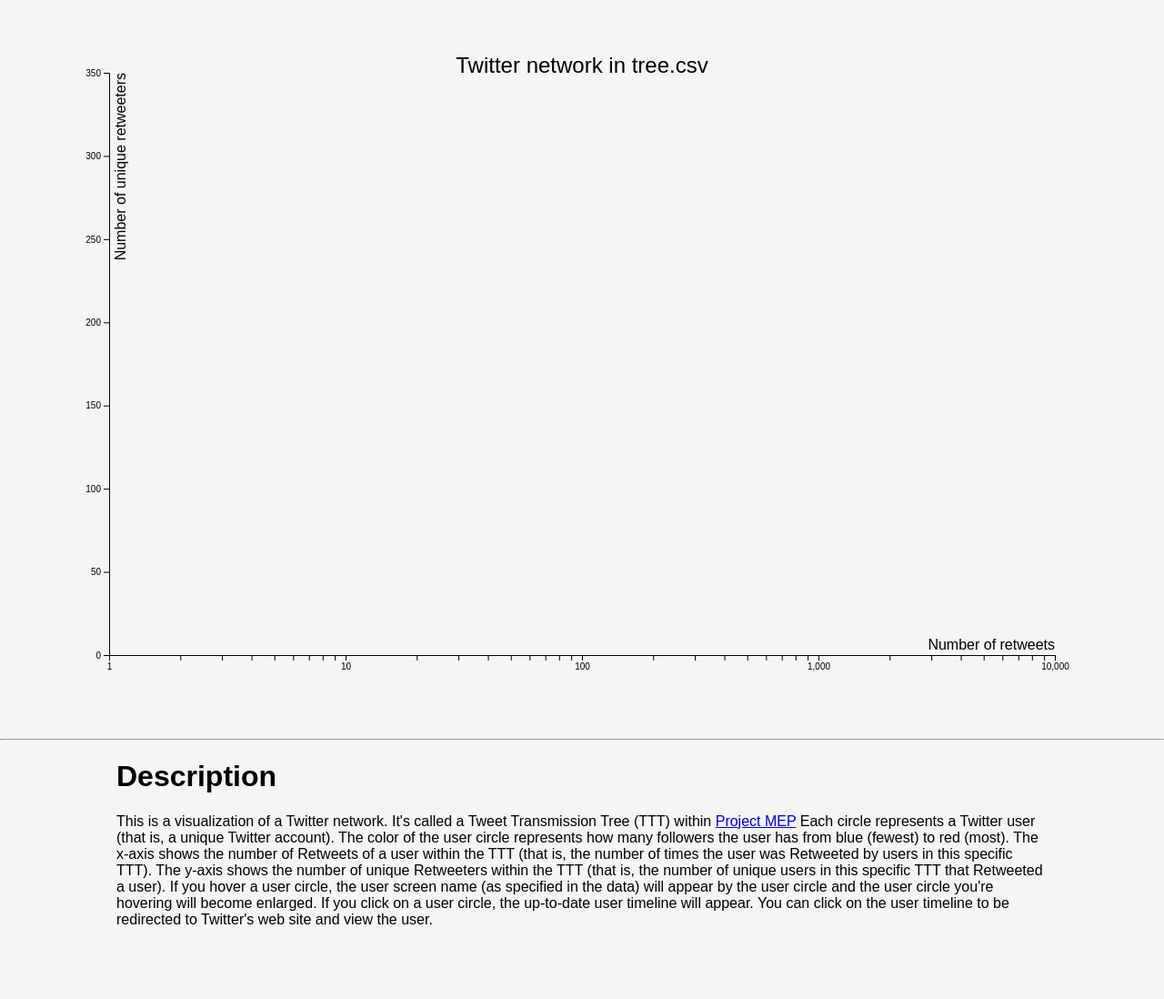
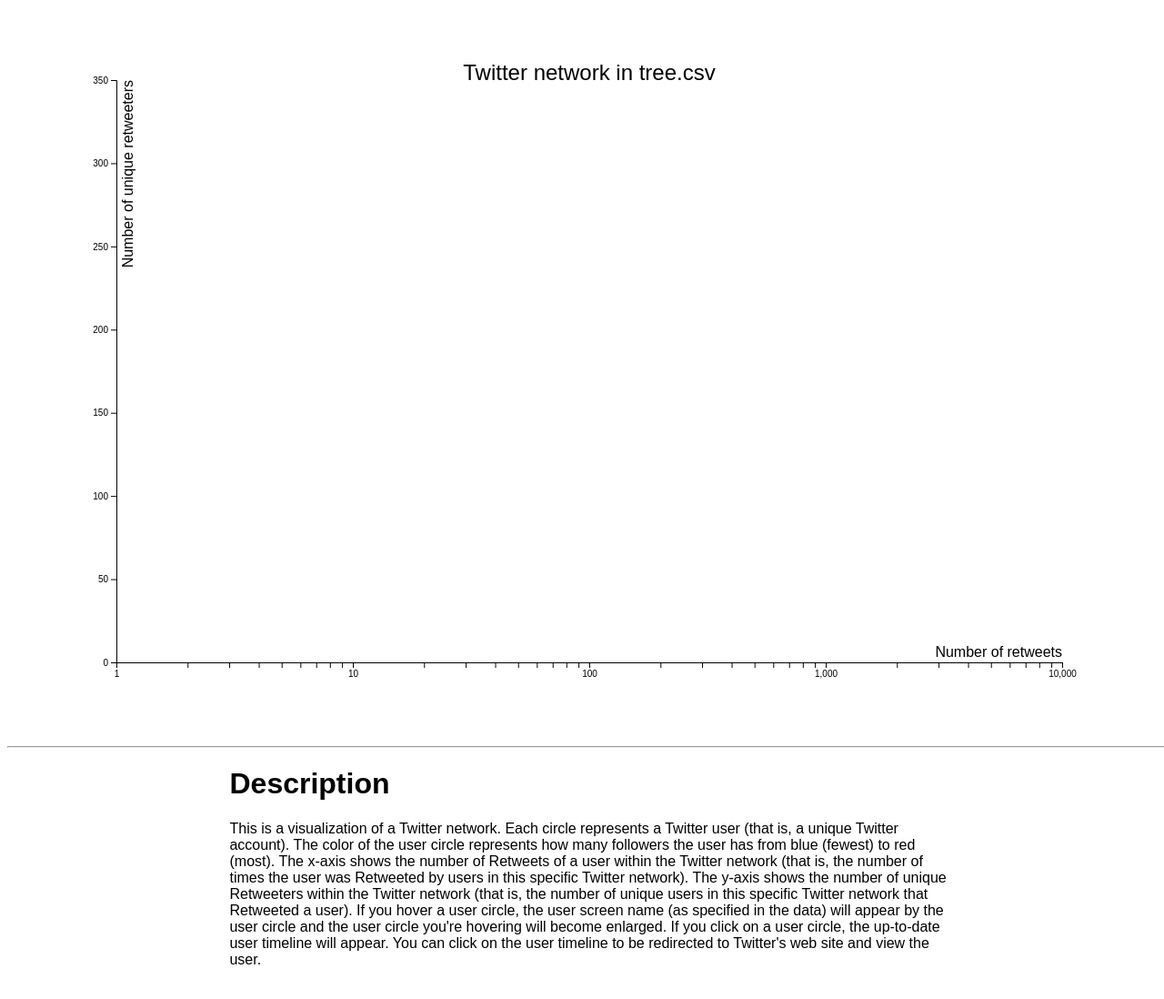
Before and after one commit to olofbjorck/twitterVisualizations, a plain HTML site: page html/tree.html in a window 1280 px wide. Shown: the whole page at 91% size. Before the commit the page ends 1036 px from the top, so only its background shows below. Drawn offline with nearby package versions, Linux system fonts and the light colour scheme; no server answers.

Commit message:
Fixed stuff

```diff
--- a/css/index.css
+++ b/css/index.css
@@ -7,8 +7,8 @@ body {
   	font-family: Sans-Serif;
 	width: 100%;
 	height: 100%;
-	margin:0;
-	background-color: #F5F5F5;
+	margin-bottom: 100px;
+	background-color: #FFF;
 	overflow: scroll;
 }
 
@@ -28,8 +28,8 @@ ul.start {
 
 div.text {
 	text-align: left;
-	margin-left: 10%;
-	margin-right: 10%;
+	margin-left: 19.1%;
+	margin-right: 19.1%;
 }
 
 /*
--- a/js/userTimeline.js
+++ b/js/userTimeline.js
@@ -8,12 +8,13 @@ Contained in the visualisation is:
  - A search function to search Tweets
  - A click option to view the original Tweet on Twitter
 
-// TODO: Change csv to json. Tweets mess up when they contain a comma (,).
+// TODO: 	Change csv to json. Tweets mess up when they contain a comma (,)
+ 			making them appear weird and not appear in search
 
 *******************************************************************************/
 
 // Specify file name.
-var filename = "user.csv";
+var filename = "raaz_data.csv";
 var filepath = "../data/" + filename;
 
 // TODO: Create accessors that acces data in the csv-file instead of
--- a/text/treeText.html
+++ b/text/treeText.html
@@ -4,15 +4,13 @@
 
 This is a visualization of a Twitter network.
 
-It's called a Tweet Transmission Tree (TTT) within <a href="https://lamastex.github.io/scalable-data-science/sds/research/mep/">Project MEP</a>
-
 Each circle represents a Twitter user (that is, a unique Twitter account).
 
 The color of the user circle represents how many followers the user has from blue (fewest) to red (most).
 
-The x-axis shows the number of Retweets of a user within the TTT (that is, the number of times the user was Retweeted by users in this specific TTT).
+The x-axis shows the number of Retweets of a user within the Twitter network (that is, the number of times the user was Retweeted by users in this specific Twitter network).
 
-The y-axis shows the number of unique Retweeters within the TTT (that is, the number of unique users in this specific TTT that Retweeted a user).
+The y-axis shows the number of unique Retweeters within the Twitter network (that is, the number of unique users in this specific Twitter network that Retweeted a user).
 
 If you hover a user circle, the user screen name (as specified in the data) will appear by the user circle and the user circle you're hovering will become enlarged.
 
```
Also changed, not shown: 1 other file.
